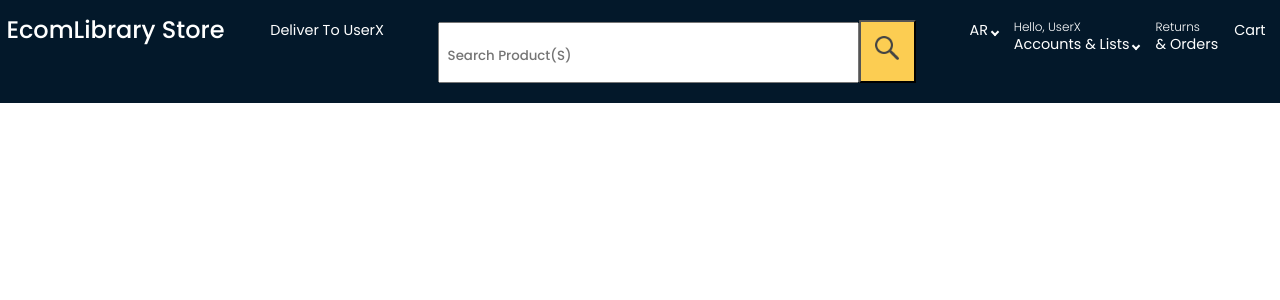
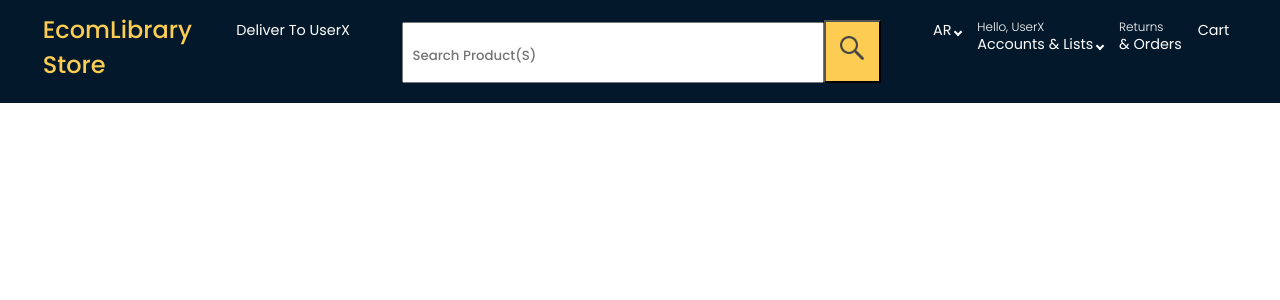
Before and after one commit to OussamaAalailiev/E-commerce-library-FrontEnd-OA, an Angular app: page / in a window 1280 px wide. Shown: the top 300 px of the page. Built offline with nearby package versions, Linux system fonts and the light colour scheme.

Commit message:
modify header(4)

```diff
--- a/src/app/components/header/header.component.css
+++ b/src/app/components/header/header.component.css
@@ -10,14 +10,15 @@ header{
   flex-wrap: wrap;
   right: 0; left: 0; top: 0;
   /*text-align: center;*/
-  justify-content: space-between;
+  justify-content: space-evenly;
   padding: 0.75rem 0.5%;
   z-index: 1000;
 }
 header .logo{
   font-weight: 500;
   font-size: 1.5rem;
-  color: white;
+  /*color: white;*/
+  color: #fccd52;
 }
 header .after__logo{
   font-size: 0.9rem;
--- a/src/app/components/header/header.component.html
+++ b/src/app/components/header/header.component.html
@@ -1,5 +1,5 @@
 <header>
-  <a href="#1" class="logo onhover">EcomLibrary Store</a>
+  <a href="#1" class="logo onhover"><section style="color: #fccd52">EcomLibrary</section> Store</a>
   <a href="#2" class="after__logo onhover">deliver to userX</a>
   <form action="" class="after__logo">
     <span >
```
